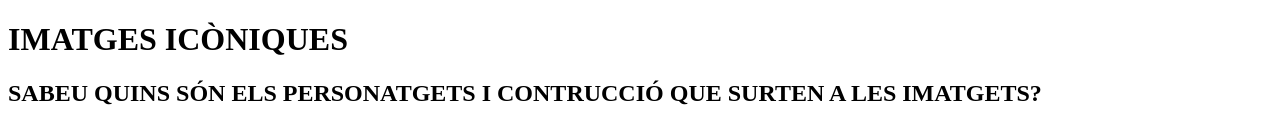
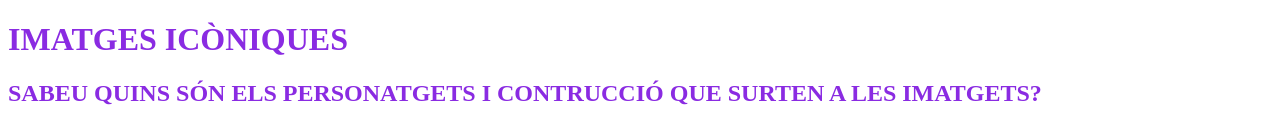
Before and after one commit to 00TONI00/Men-, a plain HTML site: page index.html in a window 1280 px wide. Shown: the top 132 px of the page. Drawn offline with Linux system fonts and the light colour scheme.

Commit message:
bnngnhgng

```diff
--- a/index.html
+++ b/index.html
@@ -5,7 +5,10 @@
 <h2>SABEU QUINS SÓN ELS PERSONATGETS I CONTRUCCIÓ QUE SURTEN A LES IMATGETS?</h2>
 <head>
   <style>
-    .h2{
+    h1{
+      color:blueviolet;
+    }
+    h2{
       color:blueviolet;
     }
     .menu {
```
